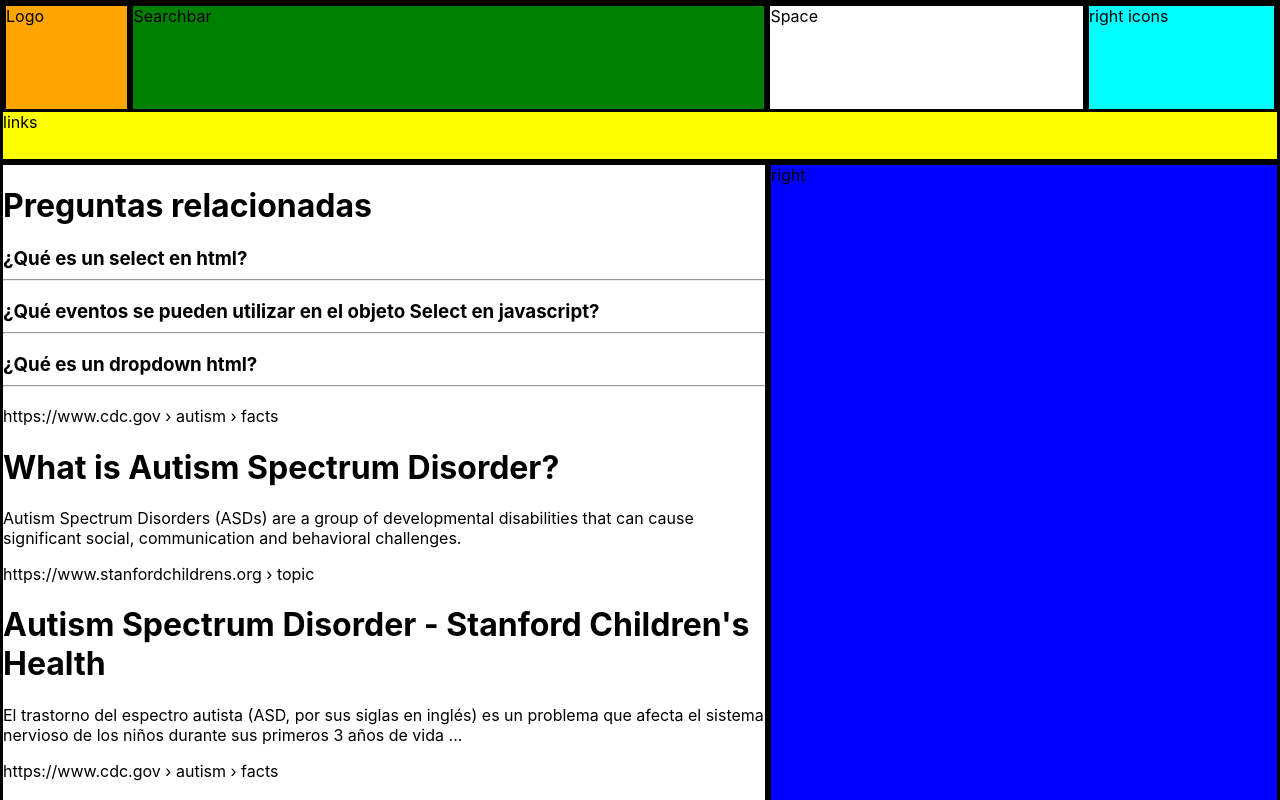
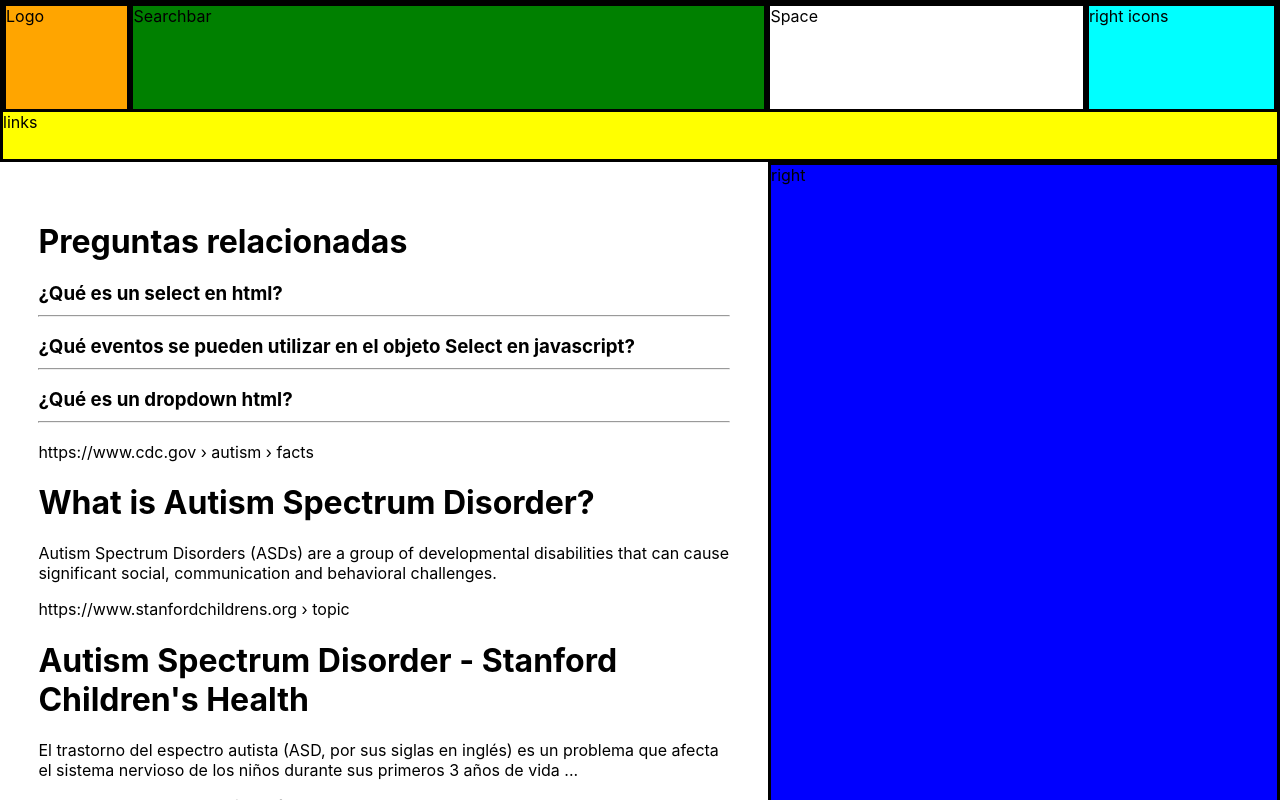
Before and after one commit to jortizar/GoogleClone, a React (Create React App) app: page /search in a window 1280 px wide. Shown: the top 800 px of the page. Built offline with nearby package versions, Linux system fonts and the light colour scheme.

Commit message:
adding search tab

```diff
--- a/src/components/Search.css
+++ b/src/components/Search.css
@@ -57,9 +57,7 @@ nav{
 }
 
 .body_left{
-    border: black solid;
-
-    opacity: 100%;
+    margin: 5%;
     grid-column-start: 1;
     grid-column-end: 2;
     grid-row-start: 1;
```
